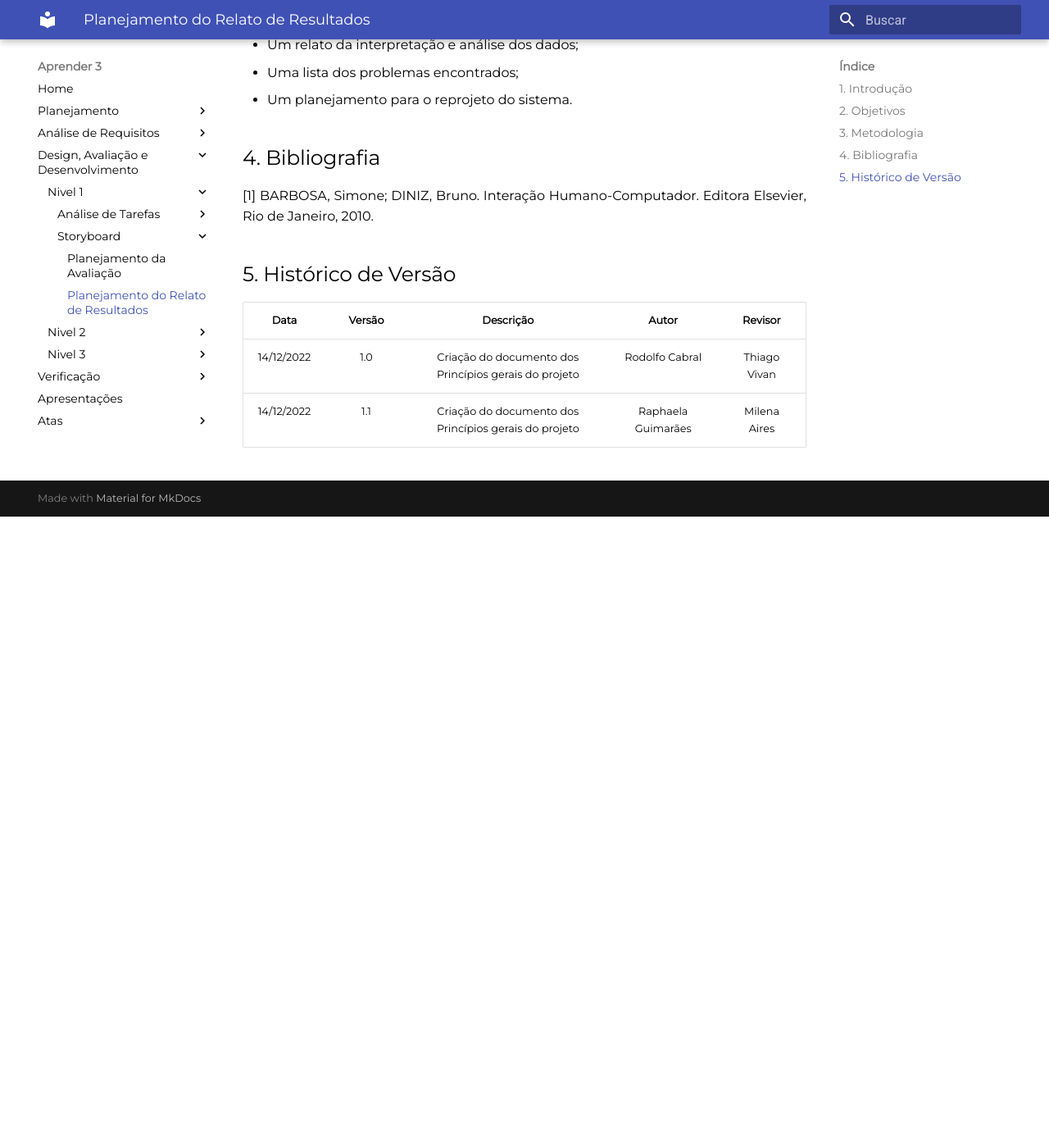
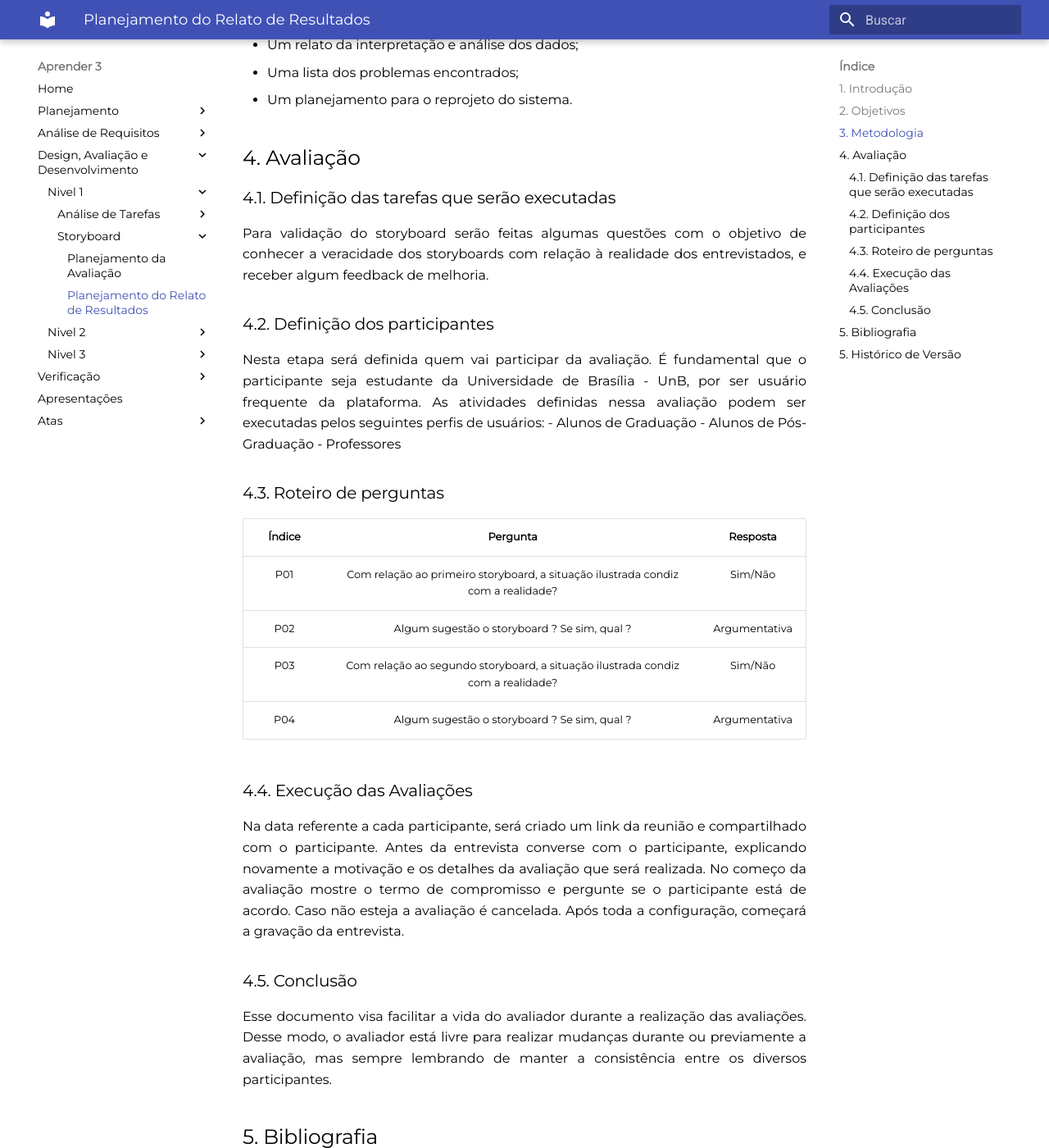
Before and after one commit to mdsreq-fga-unb/2022.2-Aprender3, an MkDocs documentation site: the page built from docs/DesignAvalDesenv/nivel1/storyboard/relato_resultados.md, in a window 1280 px wide and 1400 px high, scrolled down 793 px. Shown: the whole window at 82% size. Built offline with MkDocs 1.6.1 and Material for MkDocs 9.7.7, drawn with Linux system fonts in a browser that asks for light colours; before the commit the page ends 1423 px from its top, so only the background shows below that; some of the changed text lies outside the part shown.

Commit message:
Melhoria do documento

```diff
--- a/docs/DesignAvalDesenv/nivel1/storyboard/relato_resultados.md
+++ b/docs/DesignAvalDesenv/nivel1/storyboard/relato_resultados.md
@@ -19,8 +19,38 @@ Após a execução da avaliação, os avaliadores deverão elaborar um relato de
  * Uma lista dos problemas encontrados;
  * Um planejamento para o reprojeto do sistema.
 
+## 4. Avaliação
+### 4.1. Definição das tarefas que serão executadas
 
-## 4. Bibliografia
+Para validação do storyboard serão feitas algumas questões com o objetivo de conhecer a veracidade dos storyboards com relação à realidade dos entrevistados, e receber algum feedback de melhoria.
+
+### 4.2. Definição dos participantes
+
+Nesta etapa será definida quem vai participar da avaliação. É fundamental que o participante seja estudante da Universidade de Brasília - UnB, por ser usuário frequente da plataforma.
+As atividades definidas nessa avaliação podem ser executadas pelos seguintes perfis de usuários:
+- Alunos de Graduação
+- Alunos de Pós-Graduação
+- Professores
+
+### 4.3. Roteiro de perguntas
+| Índice | Pergunta | Resposta |
+|:---------:|:------:|:---------:|
+| P01 | Com relação ao primeiro storyboard, a situação ilustrada condiz com a realidade? | Sim/Não |
+| P02 | Algum sugestão o storyboard ?  Se sim, qual ?| Argumentativa |
+| P03 | Com relação ao segundo storyboard, a situação ilustrada condiz com a realidade? | Sim/Não |
+| P04 | Algum sugestão o storyboard ?  Se sim, qual ?| Argumentativa |
+
+### 4.4. Execução das Avaliações
+
+Na data referente a cada participante, será criado um link da reunião e compartilhado com o participante. Antes da entrevista converse com o participante, explicando novamente a motivação e os detalhes da avaliação que será realizada. No começo da avaliação mostre o termo de compromisso e pergunte se o participante está de acordo. Caso não esteja a avaliação é cancelada.
+Após toda a configuração, começará a gravação da entrevista.
+
+### 4.5. Conclusão
+
+Esse documento visa facilitar a vida do avaliador durante a realização das avaliações. Desse modo, o avaliador está livre para realizar mudanças durante ou previamente a avaliação, mas sempre lembrando de manter a consistência entre os diversos participantes.
+
+
+## 5. Bibliografia
 
 [1] BARBOSA, Simone; DINIZ, Bruno. Interação Humano-Computador. Editora Elsevier, Rio de Janeiro, 2010.
 
@@ -30,3 +60,4 @@ Após a execução da avaliação, os avaliadores deverão elaborar um relato de
 |:----------:|:------:|:--------------------:|:-----------------:|:-------:|
 |14/12/2022  | 1.0 | Criação do documento dos Princípios gerais do projeto  | Rodolfo Cabral | Thiago Vivan |
 |14/12/2022  | 1.1 | Criação do documento dos Princípios gerais do projeto  | Raphaela Guimarães | Milena Aires |
+|31/01/2023  | 1.2 | Melhoria do documento  | Rodolfo Cabral Neves | Milena Aires |
```
